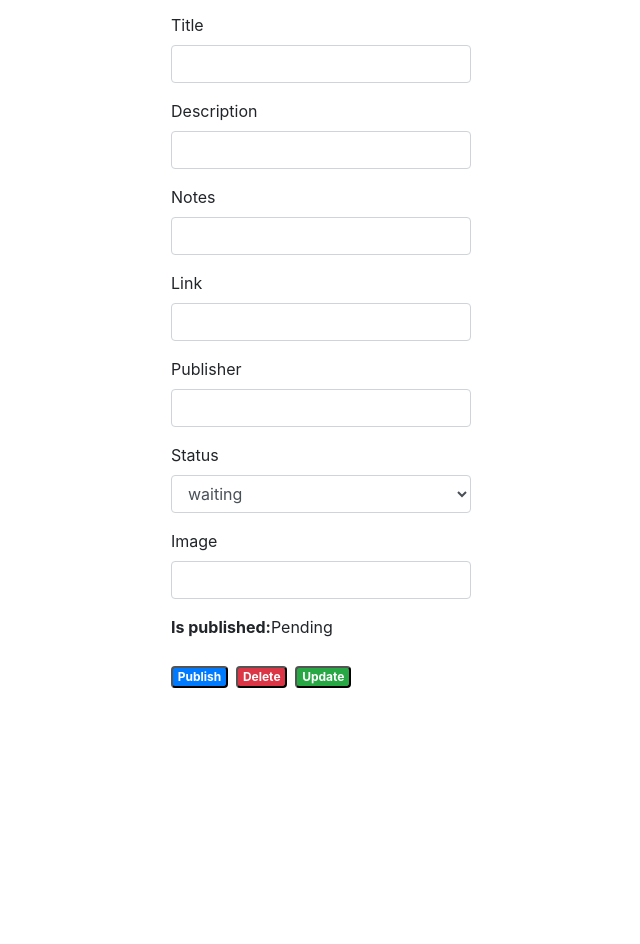
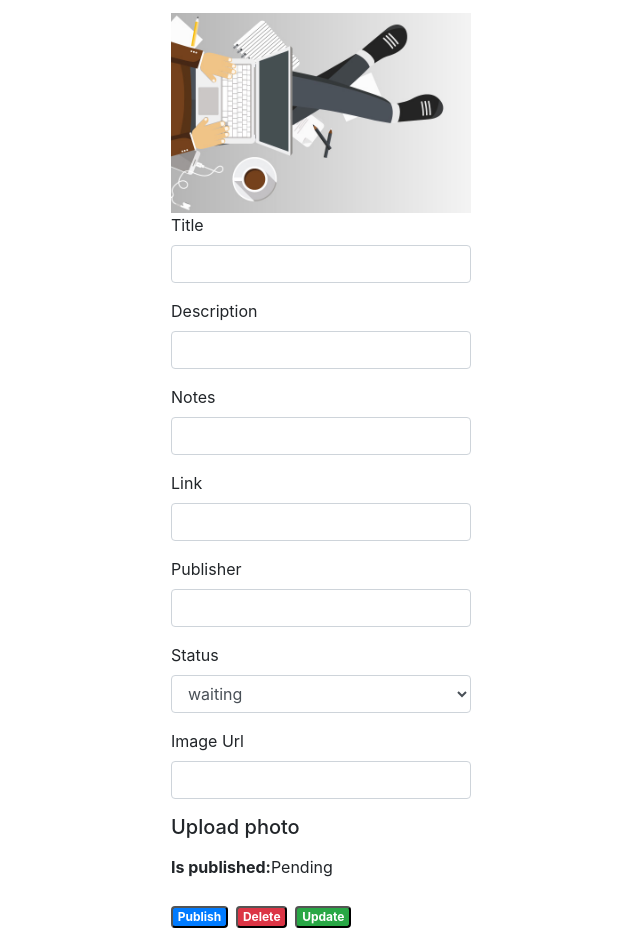
Before and after one commit to chikoom/Running-Tutorials-PERN, a React (Create React App) app: page /tutorials/1 in a window 1280 px wide. Shown: the part 396-1340 px from the top of the page, without its empty margins (319-959 px from the left). Before the commit the page ends 1100 px from the top, so only its background shows below. Built offline with nearby package versions, Linux system fonts and the light colour scheme; no server answers.

Commit message:
feat: Image Preview updated for all tutorials

```diff
--- a/src/App.css
+++ b/src/App.css
@@ -47,7 +47,7 @@
 /* The hero image */
 .hero-image {
   /* Use "linear-gradient" to add a darken background effect to the image (photographer.jpg). This will make the text easier to read */
-  background-image: linear-gradient(rgba(0, 0, 0, 0.5), rgba(0, 0, 0, 0.5)), url("./assets/header-hero.jpg");
+  background-image: url("./assets/header-hero.jpg");
 
   /* Set a specific height */
   height: 300px;
@@ -70,3 +70,13 @@
   background-color: #282c34;
   padding: 20px 30px;
 }
+
+.tutorial-preview-image {
+  background-color: #282c34;
+  width: 100%;
+  height: 200px;
+  background-image:url("./assets/default-tut-image.jpg");
+  background-size: cover;
+  background-repeat: no-repeat;
+  background-position: 50% 50%;
+}
--- a/src/components/Tutorial.js
+++ b/src/components/Tutorial.js
@@ -1,5 +1,8 @@
 import React, { useState, useEffect } from "react";
 import TutorialDataService from "../services/TutorialService";
+import defaultImage from '../assets/default-tut-image.jpg';
+import ImageInput from '../services/ImageInput'
+
 
 const Tutorial = props => {
   const initialTutorialState = {
@@ -76,11 +79,17 @@ const Tutorial = props => {
       });
   };
 
+  const updateImgurl = (value) => {
+    console.log('change img value: '+value);
+    setCurrentTutorial({ ...currentTutorial, 'imgurl': value });
+  }
+
   return (
     <div>
       {currentTutorial ? (
         <div className="edit-form">
           <h4>Tutorial</h4>
+          <div className="tutorial-preview-image" style={{backgroundImage:`url(${(currentTutorial.imgurl)? currentTutorial.imgurl : defaultImage})`}}></div>
           <form>
             <div className="form-group">
               <label htmlFor="title">Title</label>
@@ -161,7 +170,7 @@ const Tutorial = props => {
             </div>
 
             <div className="form-group">
-              <label htmlFor="imgurl">Image</label>
+              <label htmlFor="imgurl">Image Url</label>
               <input
                 type="text"
                 className="form-control"
@@ -172,6 +181,8 @@ const Tutorial = props => {
                 name="imgurl"
               />
             </div>
+
+            <ImageInput onImgUpdate={updateImgurl} />
 
             <div className="form-group">
               <label>
--- a/src/components/TutorialsList.js
+++ b/src/components/TutorialsList.js
@@ -1,6 +1,7 @@
 import React, { useState, useEffect } from 'react';
 import TutorialDataService from '../services/TutorialService';
 import { Link } from 'react-router-dom';
+import defaultImage from '../assets/default-tut-image.jpg';
 
 const TutorialsList = () => {
   const [tutorials, setTutorials] = useState([]);
@@ -111,13 +112,8 @@ const TutorialsList = () => {
       <div className="col-md-6">
         {currentTutorial ? (
           <div>
-            <h4>Tutorial</h4>
-            <div>
-              <label>
-                <strong>Title:</strong>
-              </label>{" "}
-              {currentTutorial.title}
-            </div>
+            <div className="tutorial-preview-image" style={{backgroundImage:`url(${(currentTutorial.imgurl)? currentTutorial.imgurl : defaultImage})`}}></div>
+            <h4>{currentTutorial.title}</h4>
             <div>
               <label>
                 <strong>Description:</strong>
--- a/src/services/ImageInput.js
+++ b/src/services/ImageInput.js
@@ -63,7 +63,7 @@ export default function App(props) {
           <img src={image.preview} alt="dummy" width="300" height="300" />
         ) : (
           <>
-            <h5 className="text-center">Upload your photo</h5>
+            <h5 className="text-center">Upload photo</h5>
           </>
         )}
       </label>
@@ -73,8 +73,6 @@ export default function App(props) {
         style={{ display: "none" }}
         onChange={handleChange}
       />
-      <br />
-      <button onClick={handleUpload}>Upload</button>
     </div>
   );
 }
```
Also changed, not shown: src/assets/default-tut-image.jpg (added).
